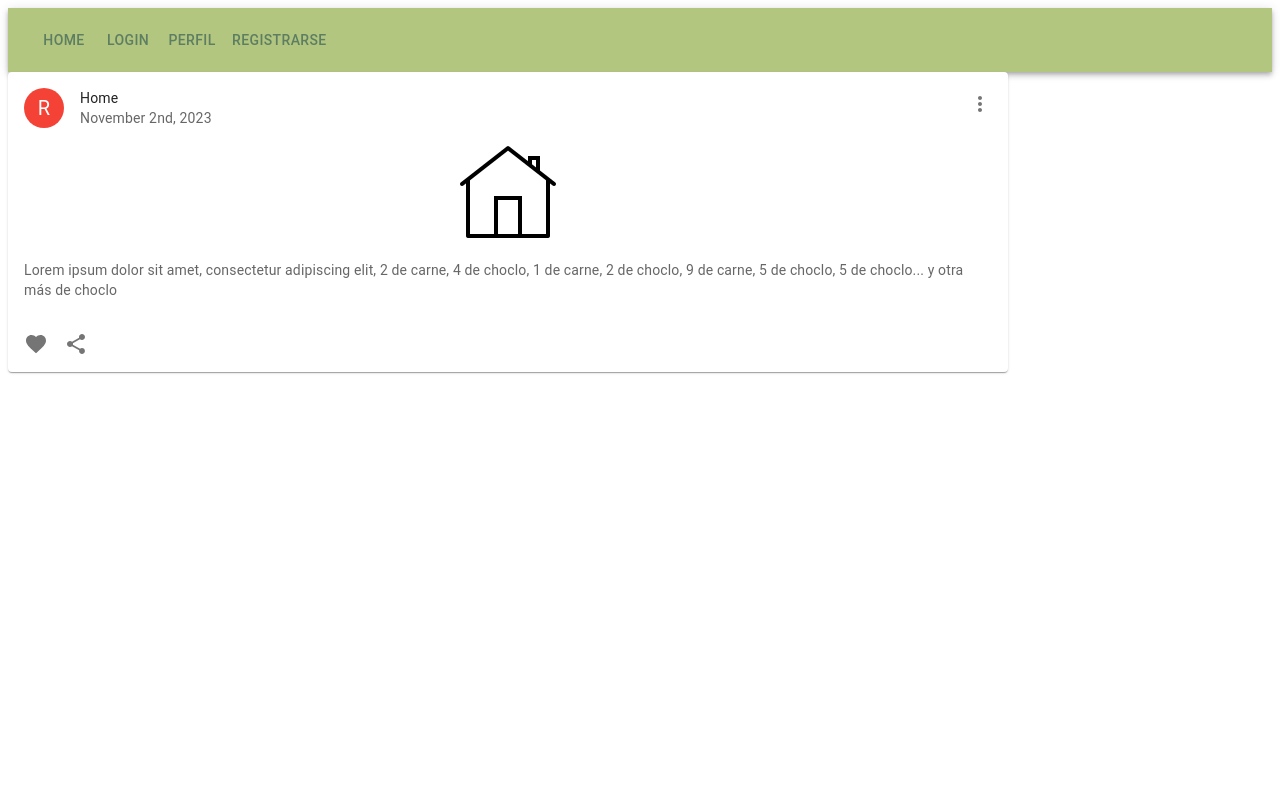
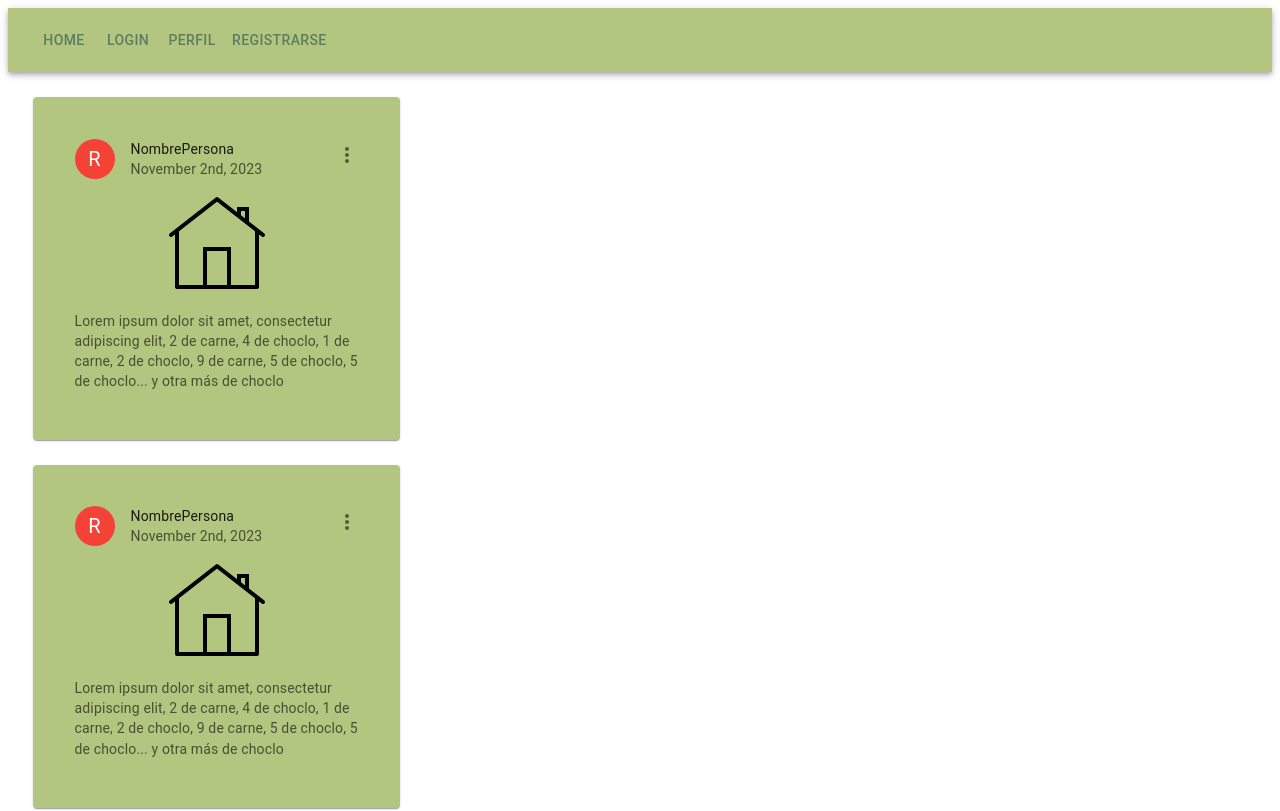
Before and after one commit to Agus-IG/practico-react, a React (Vite) app: page / in a window 1280 px wide. Shown: the top 811 px of the page. Built offline with nearby package versions, Linux system fonts and the light colour scheme.

Commit message:
style(acomodando el home)

```diff
--- a/src/Styles.jsx
+++ b/src/Styles.jsx
@@ -1,6 +1,16 @@
 export const estilos = {
     navBar:{
         backgroundColor:"#b3c67f",
+        width: "100%"
+      },
+      homeContainer:{
+      flexDirection: 'row',
+      },
+      home:{
+        backgroundColor:"#b3c67f",
+        width:"25%",
+        padding: "2%",
+        margin: "2%"
       },
     todo:{
       backgroundColor:"#b3c67f",
--- a/src/components/Post.jsx
+++ b/src/components/PostCard.jsx
@@ -2,19 +2,17 @@ import Card from '@mui/material/Card';
 import CardHeader from '@mui/material/CardHeader';
 import CardMedia from '@mui/material/CardMedia';
 import CardContent from '@mui/material/CardContent';
-import CardActions from '@mui/material/CardActions';
 import Avatar from '@mui/material/Avatar';
 import IconButton from '@mui/material/IconButton';
 import Typography from '@mui/material/Typography';
 import { red } from '@mui/material/colors';
-import FavoriteIcon from '@mui/icons-material/Favorite';
-import ShareIcon from '@mui/icons-material/Share';
 import MoreVertIcon from '@mui/icons-material/MoreVert';
 import ImageFiles from '../indeximg.jsx';
+import { estilos } from '../Styles.jsx';
 
 function PostCard() {
     return (
-    <Card sx={{ maxWidth: 1000, maxHeight: 1000, }}>
+    <Card style={estilos.home}>
         <CardHeader
         avatar={
             <Avatar sx={{ bgcolor: red[500] }} aria-label="recipe">
@@ -26,7 +24,7 @@ function PostCard() {
             <MoreVertIcon />
             </IconButton>
         }
-        title="Home"
+        title="NombrePersona"
         subheader="November 2nd, 2023"
         />
         <CardMedia
@@ -40,14 +38,6 @@ function PostCard() {
         Lorem ipsum dolor sit amet, consectetur adipiscing elit, 2 de carne, 4 de choclo, 1 de carne, 2 de choclo, 9 de carne, 5 de choclo, 5 de choclo... y otra más de choclo
         </Typography>
       </CardContent>
-      <CardActions disableSpacing>
-        <IconButton aria-label="add to favorites">
-          <FavoriteIcon />
-        </IconButton>
-        <IconButton aria-label="share">
-          <ShareIcon />
-        </IconButton>
-      </CardActions>
     </Card>
   );
 }
--- a/src/pages/Home.jsx
+++ b/src/pages/Home.jsx
@@ -1,9 +1,11 @@
-import PostCard from "../components/Post"
+import PostCard from "../components/PostCard"
 
 export const Home = () => {
     return (
     <>
     <PostCard/>
+    <PostCard/>
+    <PostCard/>
     </>
     )
 }
```
Also changed, not shown: src/pages/Perfil.jsx (deleted).
